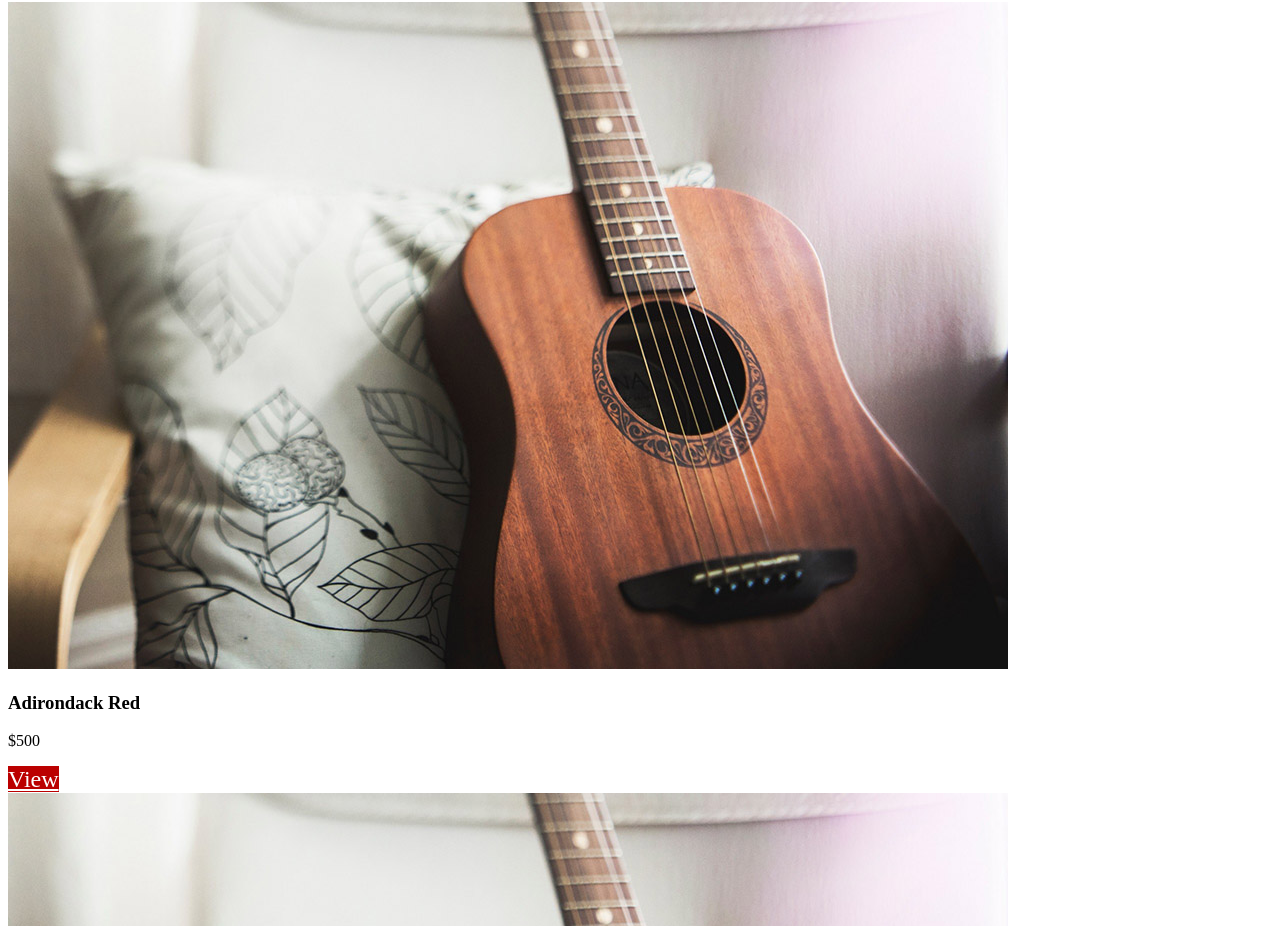
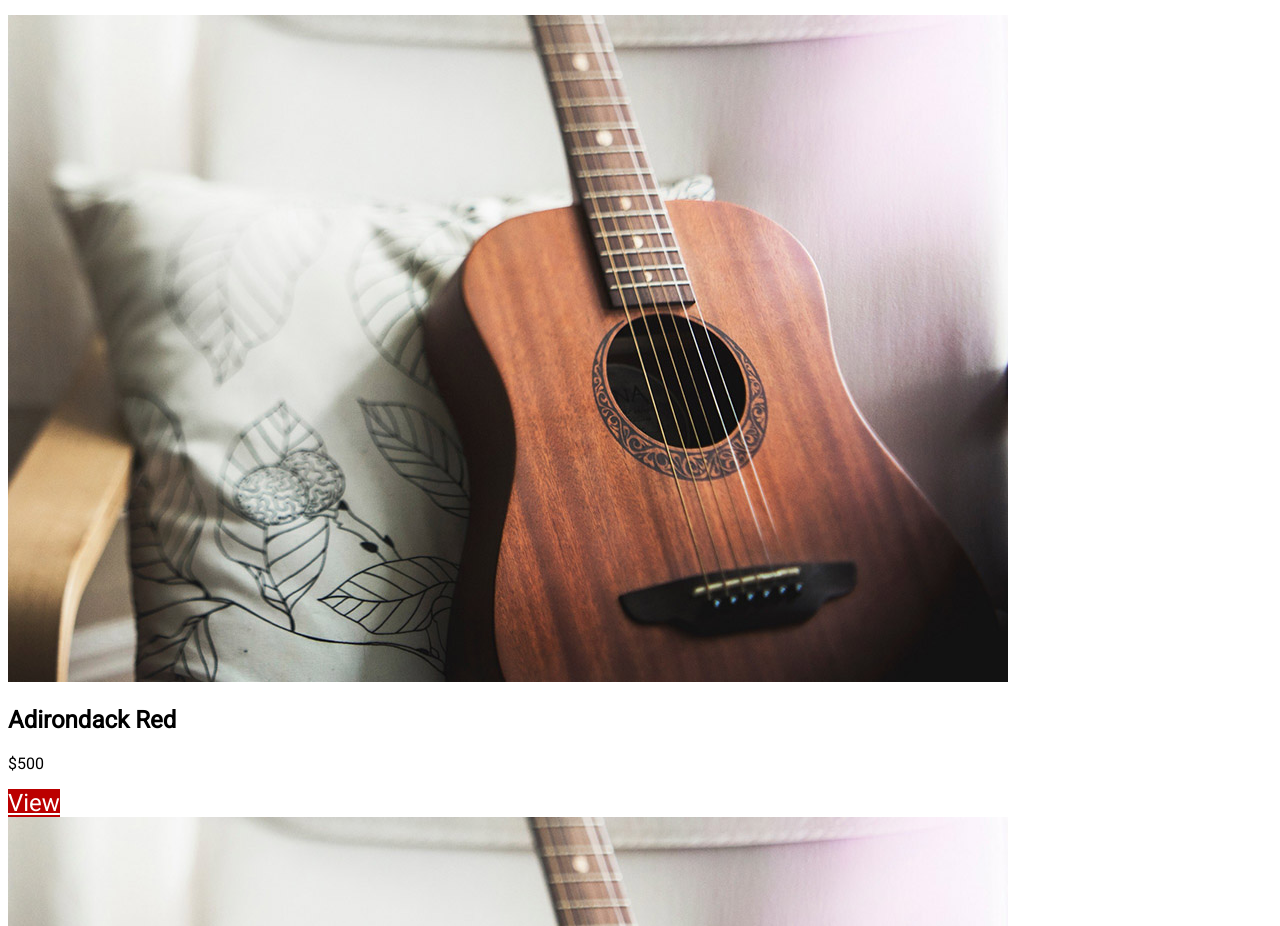
Before and after one commit to lassopicasso/HTML---CSS, a plain HTML site: page guitars.html in a window 1280 px wide. Shown: the part 174-1100 px from the top of the page. Drawn offline with Linux system fonts and the light colour scheme; a web font is replaced by a local one.

Commit message:
Module 1 - lesson 4
Added the fonts "Boots and Spurs" from local server and "Roboto" from external server (google).

```diff
--- a/css/styles.css
+++ b/css/styles.css
@@ -1,3 +1,23 @@
+@font-face {
+  font-family: "Boots And Spurs";
+  src: url("../fonts/BootsAndSpurs.ttf") format("truetype");
+}
+
+body {
+  font-family: "Roboto", Verdana, Geneva, Tahoma, sans-serif;
+}
+
+h1,
+h2,
+.logo {
+  font-family: "Boots And Spurs", "Segoe UI", Tahoma, Geneva, Verdana,
+    sans-serif;
+}
+
+.guitar-list h2 {
+  font-family: "Roboto", Verdana, Geneva, Tahoma, sans-serif;
+}
+
 header,
 footer {
   background-color: #202020;
--- a/guitars.html
+++ b/guitars.html
@@ -9,11 +9,13 @@
     />
     <title>Guitars</title>
     <link rel="stylesheet" href="css/styles.css" />
+    <link rel="preconnect" href="https://fonts.gstatic.com">
+    <link href="https://fonts.googleapis.com/css2?family=Roboto&display=swap" rel="stylesheet">
   </head>
   <body>
     <header>
       <nav>
-        <a href="index.html">Guitar Kings</a>
+        <a href="index.html" class="logo">Guitar Kings</a>
         <ul>
           <li><a href="index.html">Home</a></li>
           <li><a href="guitars.html">Guitars</a></li>
@@ -23,10 +25,10 @@
     </header>
     <main>
       <h1>Guitars</h1>
-      <section>
+      <section class="guitar-list">
         <div>
           <img src="images/product.jpg" alt="Adirondack Red" />
-          <h3>Adirondack Red</h3>
+          <h2>Adirondack Red</h2>
           <p>$500</p>
           <a href="products/adirondack-red.html" class="cta">View</a>
         </div>
@@ -38,49 +40,49 @@
         </div>
         <div>
           <img src="images/product.jpg" alt="Adirondack Red" />
-          <h3>Adirondack Red</h3>
+          <h2>Adirondack Red</h2>
           <p>$500</p>
           <a href="products/adirondack-red.html" class="cta">View</a>
         </div>
         <div>
           <img src="images/product.jpg" alt="Adirondack Red" />
-          <h3>Adirondack Red</h3>
+          <hh2>Adirondack Red</h2>
           <p>$500</p>
           <a href="products/adirondack-red.html" class="cta">View</a>
         </div>
         <div>
           <img src="images/product.jpg" alt="Adirondack Red" />
-          <h3>Adirondack Red</h3>
+          <h2>Adirondack Red</h2>
           <p>$500</p>
           <a href="products/adirondack-red.html" class="cta">View</a>
         </div>
         <div>
           <img src="images/product.jpg" alt="Adirondack Red" />
-          <h3>Adirondack Red</h3>
+          <h2>Adirondack Red</h2>
           <p>$500</p>
           <a href="products/adirondack-red.html" class="cta">View</a>
         </div>
         <div>
           <img src="images/product.jpg" alt="Adirondack Red" />
-          <h3>Adirondack Red</h3>
+          <h2>Adirondack Red</h2>
           <p>$500</p>
           <a href="products/adirondack-red.html" class="cta">View</a>
         </div>
         <div>
           <img src="images/product.jpg" alt="Adirondack Red" />
-          <h3>Adirondack Red</h3>
+          <h2>Adirondack Red</h2>
           <p>$500</p>
           <a href="products/adirondack-red.html" class="cta">View</a>
         </div>
         <div>
           <img src="images/product.jpg" alt="Adirondack Red" />
-          <h3>Adirondack Red</h3>
+          <h2>Adirondack Red</h2>
           <p>$500</p>
           <a href="products/adirondack-red.html" class="cta">View</a>
         </div>
         <div>
           <img src="images/product.jpg" alt="Adirondack Red" />
-          <h3>Adirondack Red</h3>
+          <h2>Adirondack Red</h2>
           <p>$500</p>
           <a href="products/adirondack-red.html" class="cta">View</a>
         </div>
```
Also changed, not shown: contact.html (+6 -1 lines), index.html (+6 -1 lines), products/adirondack-red.html (+6 -1 lines), 1 other file.
